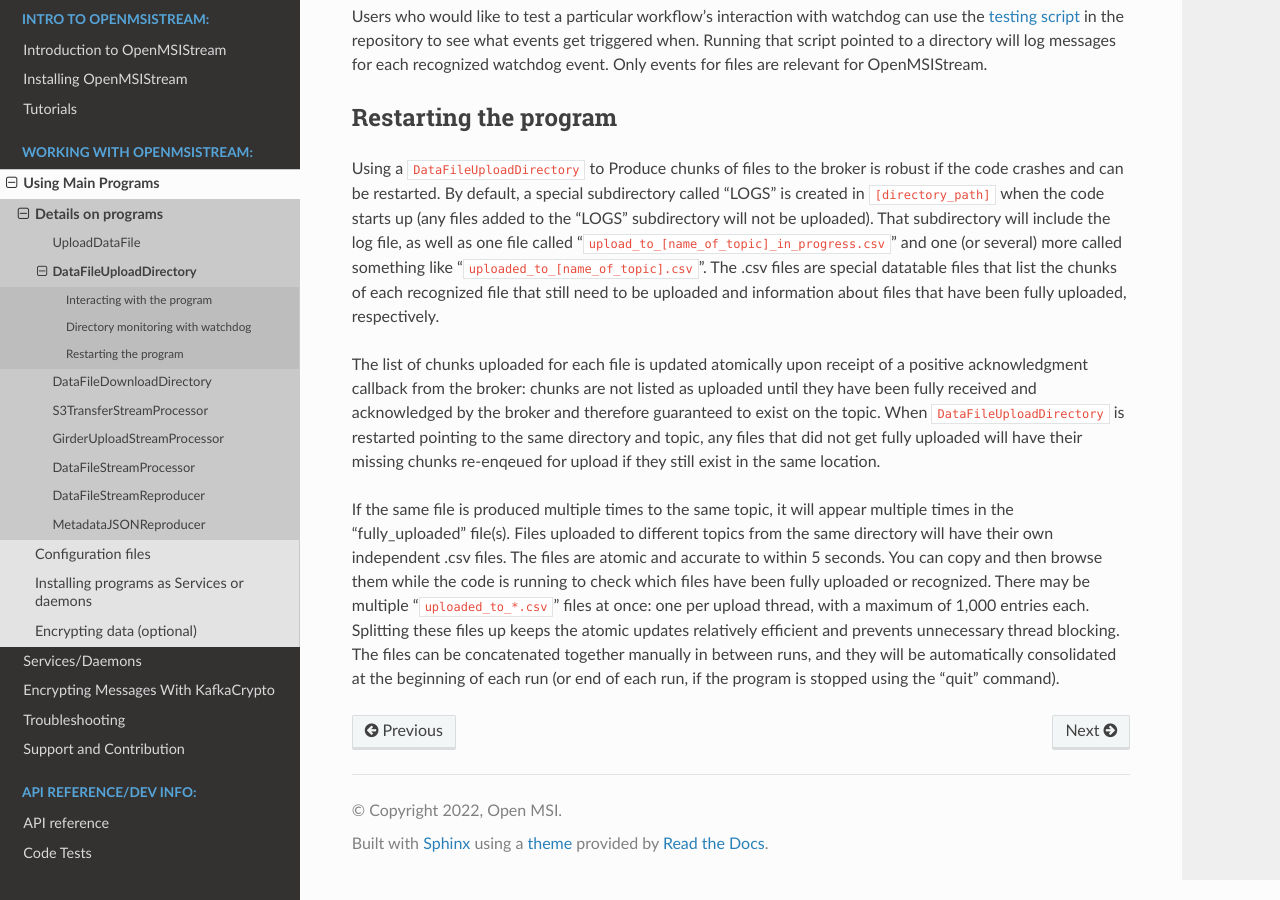
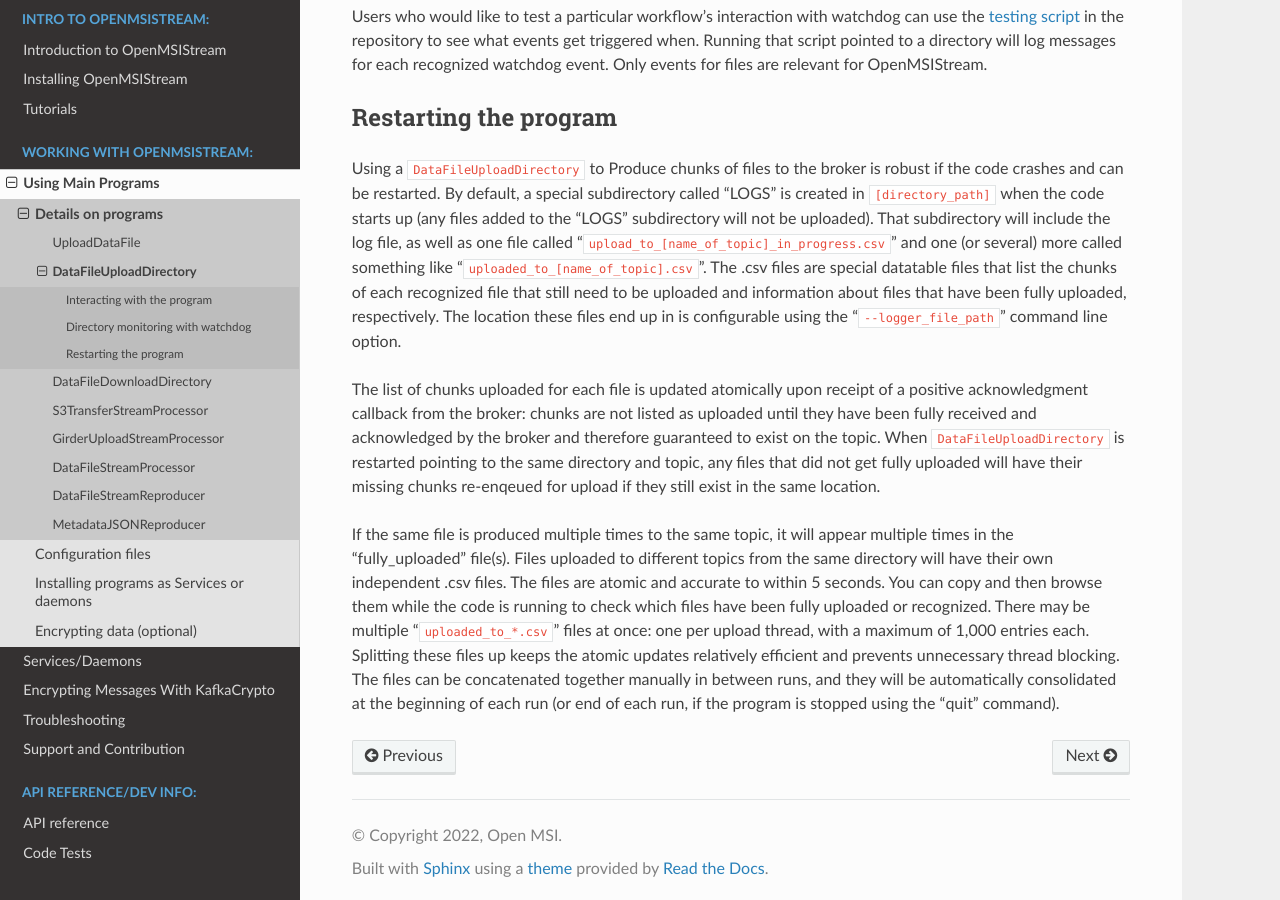
Before and after one commit to openmsi/openmsistream, a Sphinx documentation site: the page built from docs/source/user_info/main_programs/data_file_upload_directory.rst, in a window 1280 px wide and 900 px high, scrolled down 2318 px. Built offline with Sphinx 7.4.7 and the Read the Docs theme 2.0.0, drawn with Linux system fonts in a browser that asks for light colours.

Commit message:
forgot to save this file sorry

```diff
--- a/docs/source/user_info/main_programs/data_file_upload_directory.rst
+++ b/docs/source/user_info/main_programs/data_file_upload_directory.rst
@@ -47,7 +47,7 @@ Users who would like to test a particular workflow's interaction with watchdog c
 Restarting the program
 ----------------------
 
-Using a ``DataFileUploadDirectory`` to Produce chunks of files to the broker is robust if the code crashes and can be restarted. By default, a special subdirectory called "LOGS" is created in ``[directory_path]`` when the code starts up (any files added to the "LOGS" subdirectory will not be uploaded). That subdirectory will include the log file, as well as one file called "``upload_to_[name_of_topic]_in_progress.csv``" and one (or several) more called something like "``uploaded_to_[name_of_topic].csv``". The .csv files are special datatable files that list the chunks of each recognized file that still need to be uploaded and information about files that have been fully uploaded, respectively.
+Using a ``DataFileUploadDirectory`` to Produce chunks of files to the broker is robust if the code crashes and can be restarted. By default, a special subdirectory called "LOGS" is created in ``[directory_path]`` when the code starts up (any files added to the "LOGS" subdirectory will not be uploaded). That subdirectory will include the log file, as well as one file called "``upload_to_[name_of_topic]_in_progress.csv``" and one (or several) more called something like "``uploaded_to_[name_of_topic].csv``". The .csv files are special datatable files that list the chunks of each recognized file that still need to be uploaded and information about files that have been fully uploaded, respectively. The location these files end up in is configurable using the "``--logger_file_path``" command line option.
 
 The list of chunks uploaded for each file is updated atomically upon receipt of a positive acknowledgment callback from the broker: chunks are not listed as uploaded until they have been fully received and acknowledged by the broker and therefore guaranteed to exist on the topic. When ``DataFileUploadDirectory`` is restarted pointing to the same directory and topic, any files that did not get fully uploaded will have their missing chunks re-enqeued for upload if they still exist in the same location.
 
```
